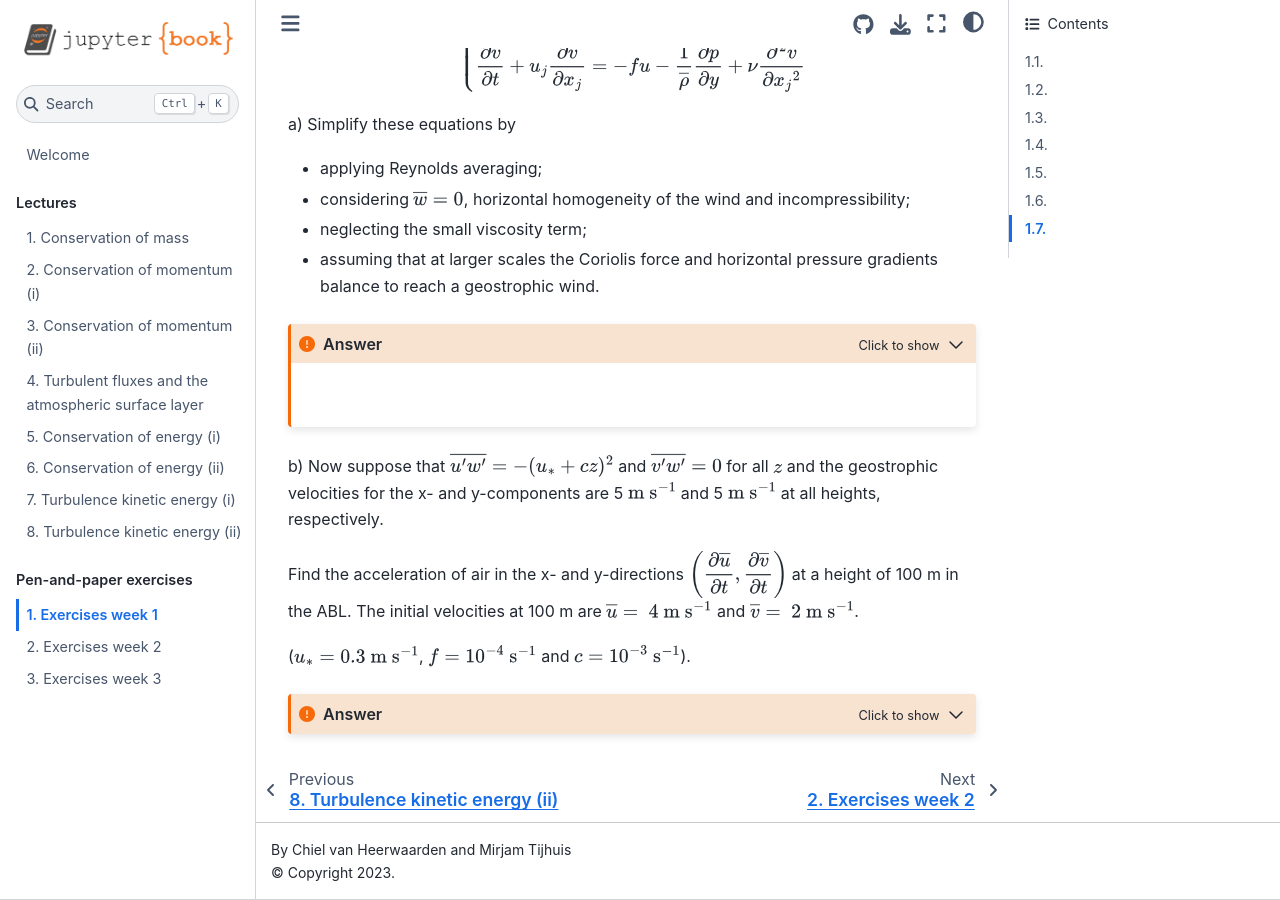
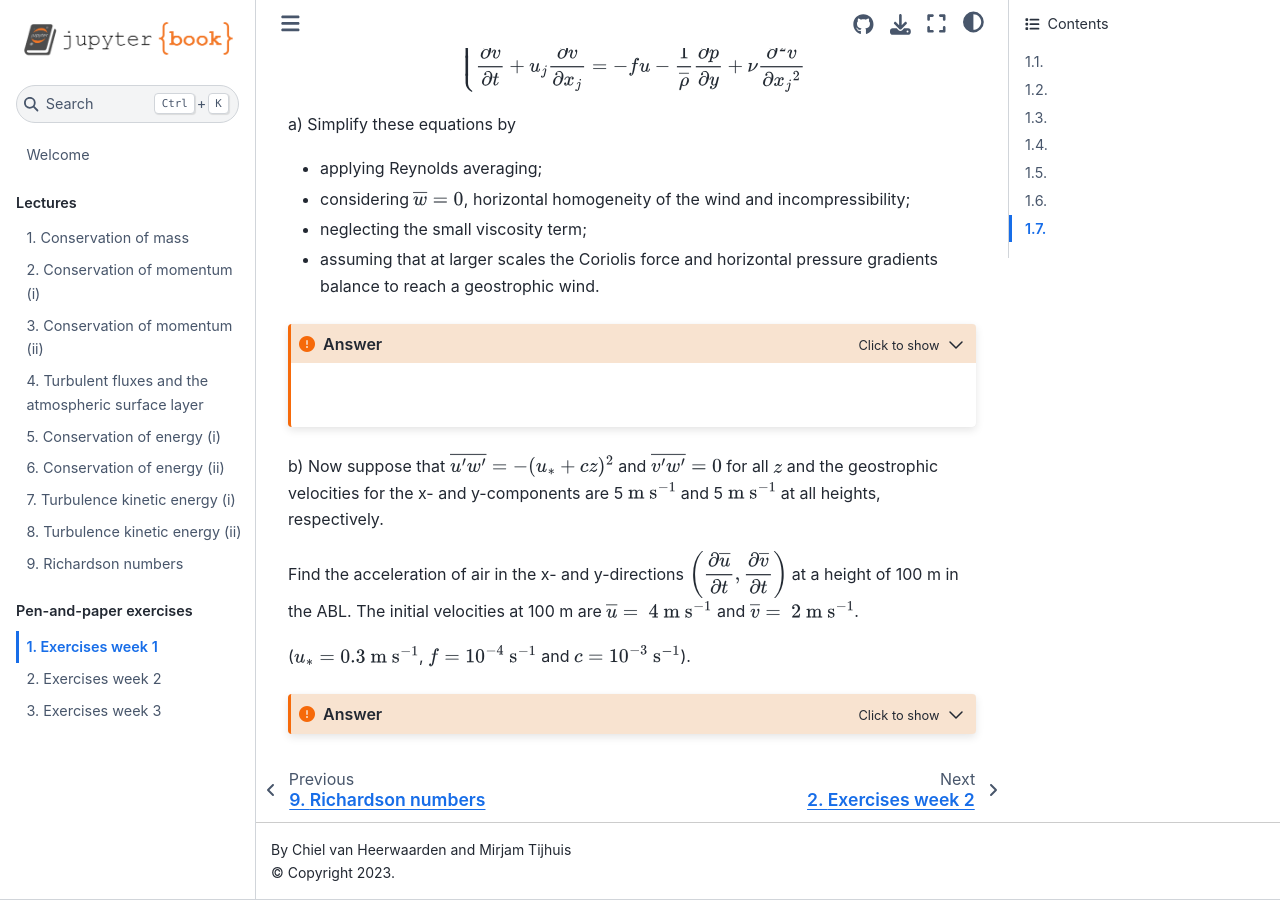
Before and after one commit to boundary-layer-meteo/boundary-layer-meteo.github.io, a Jupyter Book: the page built from exercises/week1.md, in a window 1280 px wide and 900 px high, scrolled down 4454 px. Built offline with Jupyter Book 1.0.4 settings and Sphinx 7.4.7 and the Sphinx Book theme 1.1.4, drawn with Linux system fonts in a browser that asks for light colours; cross-references to code outside the pages are shown as plain code.

Commit message:
Richardson number.

```diff
--- a/_toc.yml
+++ b/_toc.yml
@@ -15,13 +15,14 @@ parts:
      - file: lectures/6_energy_ii
      - file: lectures/7_tke
      - file: lectures/8_tke_ii
+     - file: lectures/9_ri
+       #- file: atmospheric_stability
 #     - file: lectures/temperature
 #   - caption: Theory
 #     numbered: true
 #     chapters:
 #     - file: basic_concepts
 #     - file: governing_equations
-#     - file: atmospheric_stability
   - caption: Pen-and-paper exercises
     numbered: true
     chapters:
```
